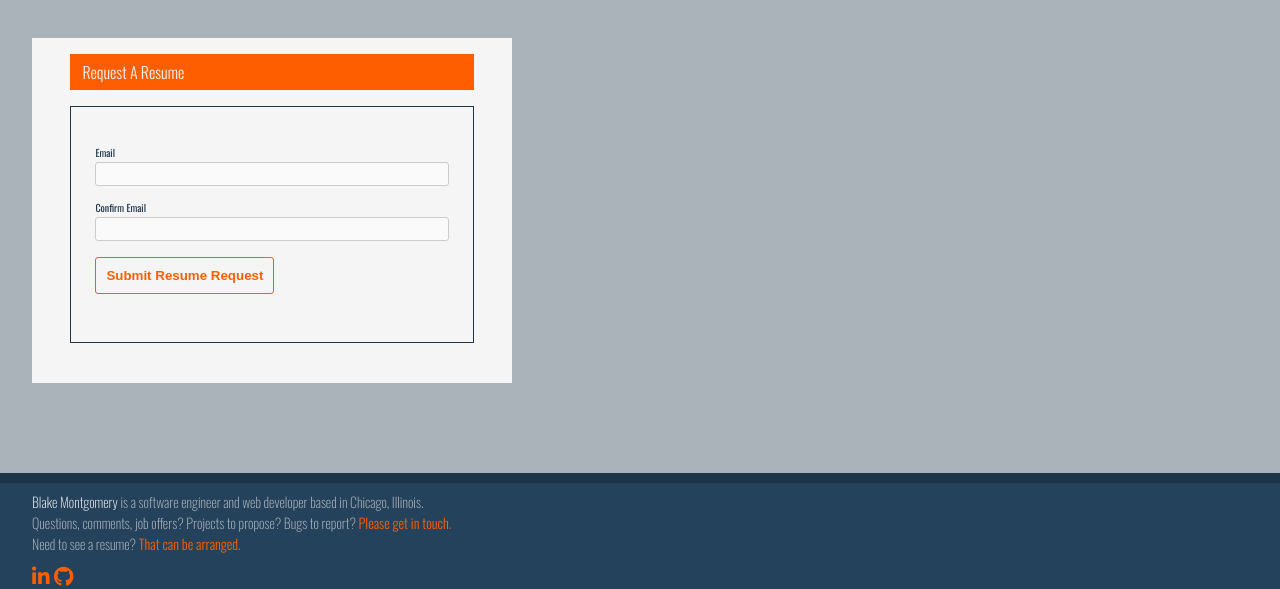
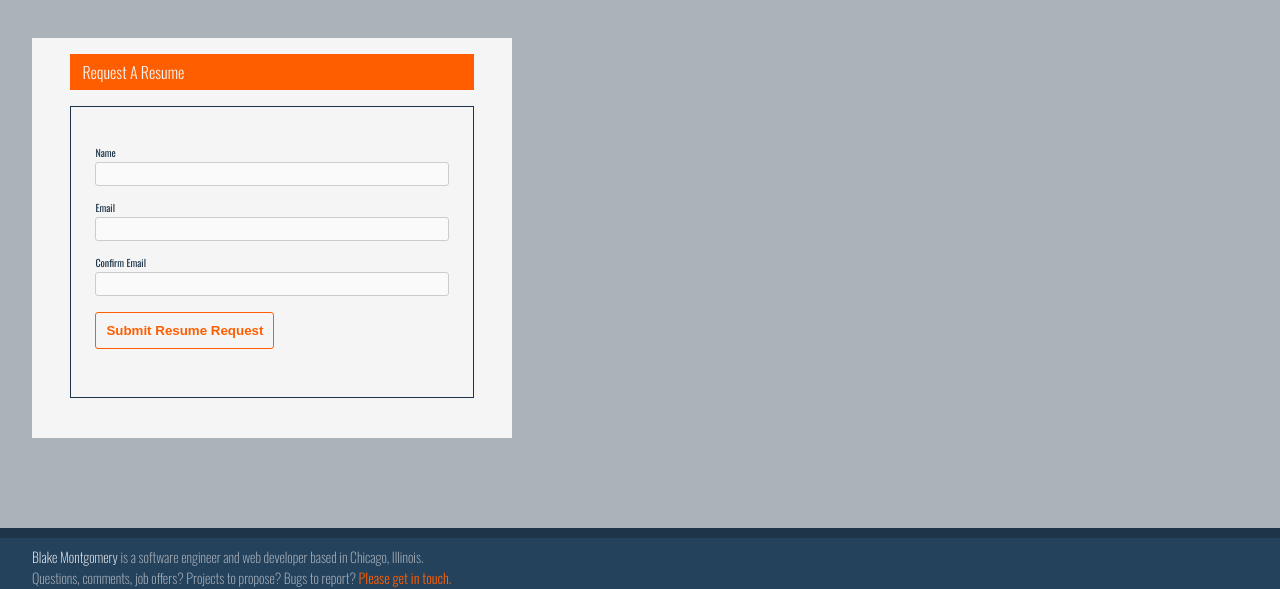
Before and after one commit to montblake/portfolio, a Flask app: page /resume in a window 1280 px wide. Shown: the part 120-709 px from the top of the page. Run offline with Flask 2, Linux system fonts and the light colour scheme; some libraries are stand-ins or nearby versions.

Commit message:
Add name and address for recipient

```diff
--- a/app/email.py
+++ b/app/email.py
@@ -2,7 +2,8 @@ from flask_mail import Message
 from app import app, mail
 
 
-def send_resume(recipient):
+def send_resume(recipient_name, recipient_addr):
+    recipient = recipient_name + '<' + recipient_addr + '>'
     msg = Message('You requested a resume?', recipients=[recipient])
     msg.body = ('Here is your resume. Thanks!'
                 'Blake Montgomery.'
--- a/app/forms.py
+++ b/app/forms.py
@@ -10,6 +10,7 @@ class ContactForm(FlaskForm):
     submit = SubmitField("Send")
 
 class RequestResumeForm(FlaskForm):
+    name = TextField("Name", validators=[DataRequired()])
     email = TextField("Email", validators=[DataRequired(), Email()])
     email_confirmation = TextField("Confirm Email", validators=[DataRequired(), EqualTo('email')])
     submit = SubmitField("Submit Resume Request")
--- a/app/routes.py
+++ b/app/routes.py
@@ -38,9 +38,10 @@ def resume():
     form = RequestResumeForm()
     if form.validate_on_submit():
         print('Yes, valid!')
-        recipient = form.email.data
-        send_resume(recipient)
-        return render_template('request-resume.html', success=True, requesting_address=recipient, title='request sent')
+        recipient_name = form.name.data
+        recipient_addr = form.email.data
+        send_resume(recipient_name, recipient_addr)
+        return render_template('request-resume.html', success=True, recipient=recipient_name, title='request sent')
 
     else:
         print('NOPE!!!')
--- a/app/templates/request-resume.html
+++ b/app/templates/request-resume.html
@@ -9,12 +9,19 @@
     {% endif %}
 
     {% if success %}
-      <h2>Thanks. Blake's resume has been sent to {{ requesting_address }}</h2>
+      <h2>Thanks, {{recipient}} Blake's resume has been sent to you.</h2>
 
     {% else %}
 
       <form action="{{ url_for('resume') }}" method=post>
         {{ form.hidden_tag() }}
+        <p>
+          {{ form.name.label }}
+          {{ form.name(size=32)}}
+          {% for error in form.name.errors %}
+            <span style="color: red;">[{{ error }}]</span>
+          {% endfor %}
+        </p>
         <p>
           {{ form.email.label }}
           {{ form.email(size=32)}}
```
